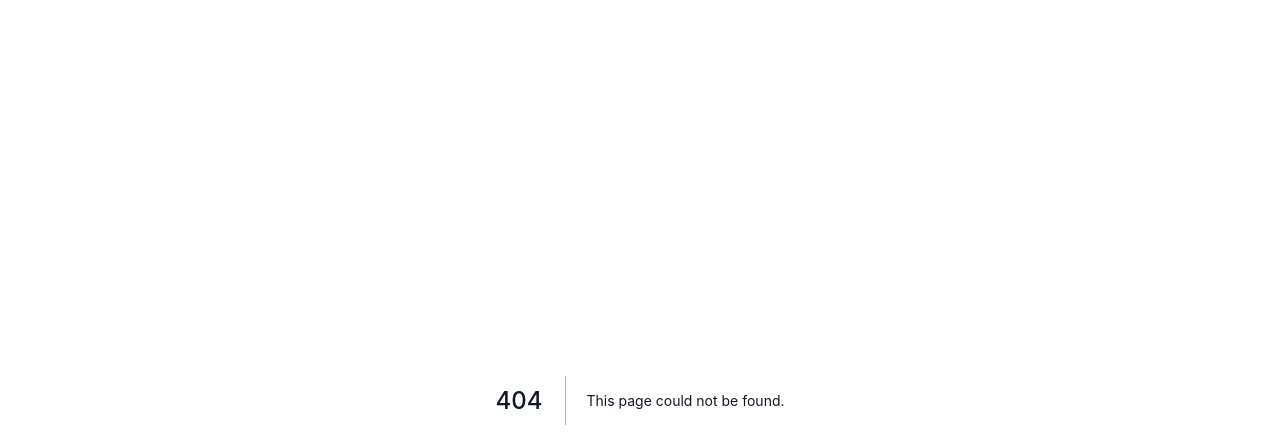
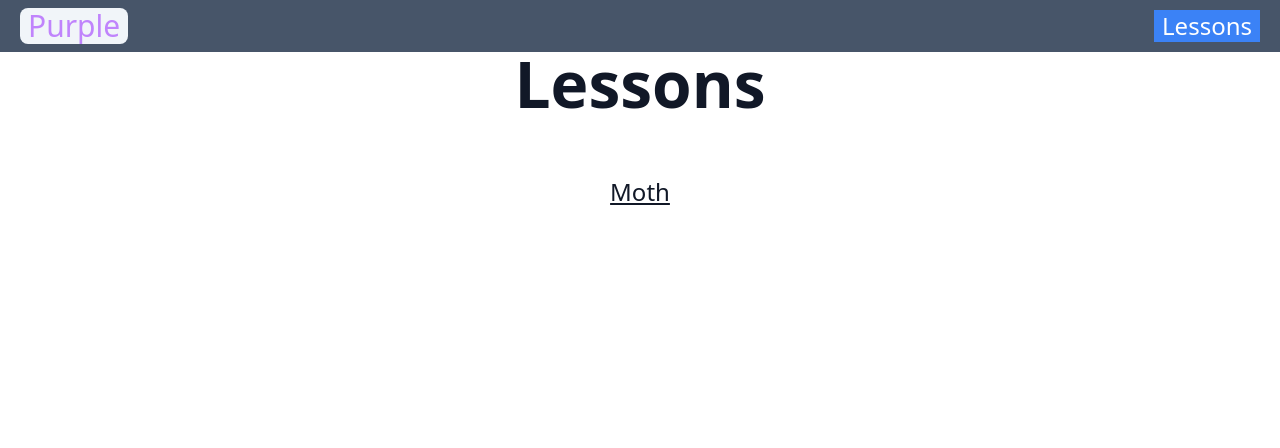
Before and after one commit to ikollipara/Purple, a Next.js app: page /lessons in a window 1280 px wide. Before the commit this address had no page. Shown: the top 448 px of the page. Built offline with nearby package versions, Linux system fonts and the light colour scheme.

Commit message:
:fire: First Deploy

```diff
--- /dev/null
+++ b/components/navbar.tsx
@@ -0,0 +1,21 @@
+/**
+ * navbar.tsx
+ * Ian Kollipara
+ * 2022.10.18
+ *
+ * Navigation
+ */
+
+export const Navbar = () => (
+  <nav className="bg-slate-600 text-2xl text-white flex flex-row justify-between px-5">
+    <h1 className="text-3xl my-2 text-purple-400 bg-slate-100 px-2 rounded-lg">
+      Purple
+    </h1>
+    <a
+      className="self-center bg-blue-500 px-2 my-2 hover:bg-blue-700"
+      href="/lessons"
+    >
+      Lessons
+    </a>
+  </nav>
+);
--- a/pages/_app.tsx
+++ b/pages/_app.tsx
@@ -10,7 +10,9 @@ import "../styles/globals.css";
 import type { AppProps } from "next/app";
 import { MDXProvider } from "@mdx-js/react";
 import type { MDXComponents } from "mdx/types";
+import { Navbar } from "../components/navbar";
 import Image from "next/image";
+import Link from "next/link";
 
 const components: MDXComponents = {
   h1: ({ children }) => (
@@ -29,13 +31,21 @@ const components: MDXComponents = {
   strong: ({ children }) => <strong className="text-xl">{children}</strong>,
   // @ts-ignore
   img: Image,
-  a: ({ children, href }) => <a href={href}>{children}</a>,
+  a: ({ children, href }) => (
+    <Link
+      className="text-blue-500 hover:text-blue-700 visited:text-purple-800"
+      href={href}
+    >
+      {children}
+    </Link>
+  ),
 };
 
 export default function ({ Component, pageProps }: AppProps) {
   return (
     <MDXProvider components={components}>
-      <main className="container-md mx-auto prose w-max mx-5 lg:prose-2xl">
+      <Navbar />
+      <main className="container-md mx-auto prose w-max mx-5 lg:prose-2xl pb-52">
         <Component {...pageProps} />
       </main>
     </MDXProvider>
--- /dev/null
+++ b/pages/lessons/index.tsx
@@ -0,0 +1,24 @@
+/**
+ * index.tsx
+ * Ian Kollipara
+ * 2022.10.18
+ *
+ * Lessons Hub
+ */
+
+import fs from "fs/promises";
+import { GetStaticProps, InferGetStaticPropsType } from "next";
+import Link from "next/link";
+
+const Lessons = () => (
+  <>
+    <h1>Lessons</h1>
+    <div className="text-center">
+      <Link className="no-underline" href="/lessons/Moth">
+        Moth
+      </Link>
+    </div>
+  </>
+);
+
+export default Lessons;
```
Also changed, not shown: pages/Moth.md (deleted, +0 -30 lines), pages/lessons/Moth.md (added, +34 -0 lines).
